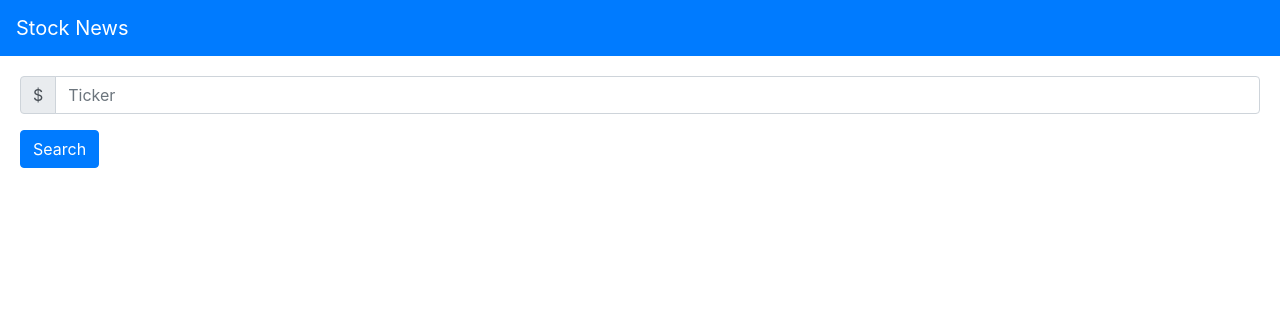
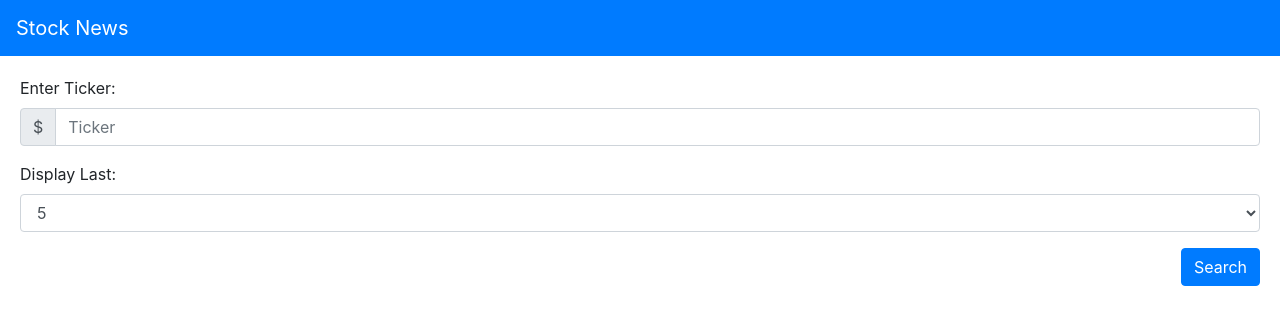
Before and after one commit to timpark0807/stocknews-extension, a React (Create React App) app: page /index.html in a window 1280 px wide. Shown: the top 324 px of the page. Built offline with nearby package versions, Linux system fonts and the light colour scheme.

Commit message:
Add filter for number of news articles displayed and persist search ticker after hitting back button

```diff
--- a/src/MainPage.tsx
+++ b/src/MainPage.tsx
@@ -4,7 +4,7 @@ import axios, {AxiosResponse} from 'axios';
 import { Search } from "./Search";
 import { Route } from "react-router-dom";
 import {NewsHeader} from './NewsHeader';
-
+import {FormControlProps} from "react-bootstrap"
 export interface Article {
     headline: string;
     source: string;
@@ -25,14 +25,16 @@ export interface Profile {
 export const MainPage: React.FC = () => {
 
     const token = process.env.REACT_APP_api_token;
+    const [last, setLast] = useState(5)
     const [ticker, setTicker] = useState("");
     const [articles, setArticles] = useState<Articles>({ticker:"", articles:[]});
     const [profile, setProfile] = useState<Profile>({companyName:"", latestPrice:"", symbol:""});
 
     function handleClick(event: React.MouseEvent<HTMLButtonElement>){
-        axios.get("https://cloud.iexapis.com/stable/stock/" + ticker + "/news?last=5&token=" + token)
+        axios.get("https://cloud.iexapis.com/stable/stock/" + ticker + "/news?last=" + last + "&token=" + token)
         .then(response => {
             processArticles(response);
+            console.log(response);
         })
         .catch(error =>{
             setArticles({ticker:ticker, articles:[]});
@@ -72,11 +74,15 @@ export const MainPage: React.FC = () => {
         setTicker(event.target.value.toUpperCase());
     };
 
+    function handleLastChange(event: any) {
+        setLast(event.target.value.toString());
+    };
+
     return (
 
         <div className="page">
             <Route path="/index.html">
-                <Search handleChange={handleChange} handleClick={handleClick} />
+                <Search ticker={ticker} handleChange={handleChange} handleClick={handleClick} handleLastChange={handleLastChange} />
             </Route>
 
             <Route exact path="/news">
--- a/src/Search.tsx
+++ b/src/Search.tsx
@@ -1,20 +1,23 @@
-import React, { useState } from "react";
+import React from "react";
 import Button from "react-bootstrap/Button";
 import InputGroup from 'react-bootstrap/InputGroup';
 import FormControl from 'react-bootstrap/FormControl';
-import { NewsTable } from './NewsTable'
-import axios, {AxiosResponse} from 'axios';
 import { Link } from "react-router-dom";
+import Form from 'react-bootstrap/Form';
+import FormGroup from 'react-bootstrap/FormGroup';
 
 interface Props {
     handleChange: (event: React.ChangeEvent<HTMLInputElement>) => void;
     handleClick: (event: React.MouseEvent<HTMLButtonElement, MouseEvent>) => void;
+    handleLastChange: (event: any) => void;
+    ticker: string;
 };
 
-export const Search: React.FC<Props> = ({handleChange, handleClick}) => {
+export const Search: React.FC<Props> = ({handleChange, handleClick, handleLastChange, ticker }) => {
 
     return (
     <div>
+        <label>Enter Ticker:</label>
         <InputGroup className="mb-3" onChange={handleChange}>
             <InputGroup.Prepend>
             <InputGroup.Text id="basic-addon1">$</InputGroup.Text>
@@ -23,14 +26,25 @@ export const Search: React.FC<Props> = ({handleChange, handleClick}) => {
             placeholder="Ticker"
             aria-label="Ticker"
             aria-describedby="basic-addon1"
+            value={ticker}
             />
         </InputGroup>
+        <Form>
+            <FormGroup>
+                <Form.Label>Display Last: </Form.Label>
+                    <Form.Control as="select" onChange={handleLastChange}>
+                    <option>5</option>
+                    <option>10</option>
+                    <option>15</option>
+                    </Form.Control>
+            </FormGroup>
+        </Form>
 
-        <InputGroup className="mb-3">
+        <div className="float-right mb-3">
             <Link to="/news">
-            <Button variant="primary" onClick={handleClick}>Search</Button>
+                <Button variant="primary" onClick={handleClick}>Search</Button>
             </Link>
-        </InputGroup>
+        </div>
     </div>
     )
 
```
